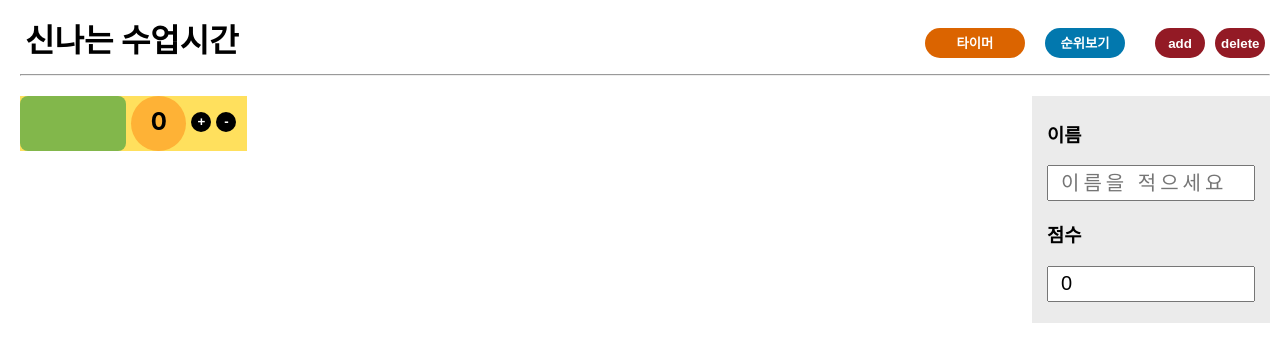
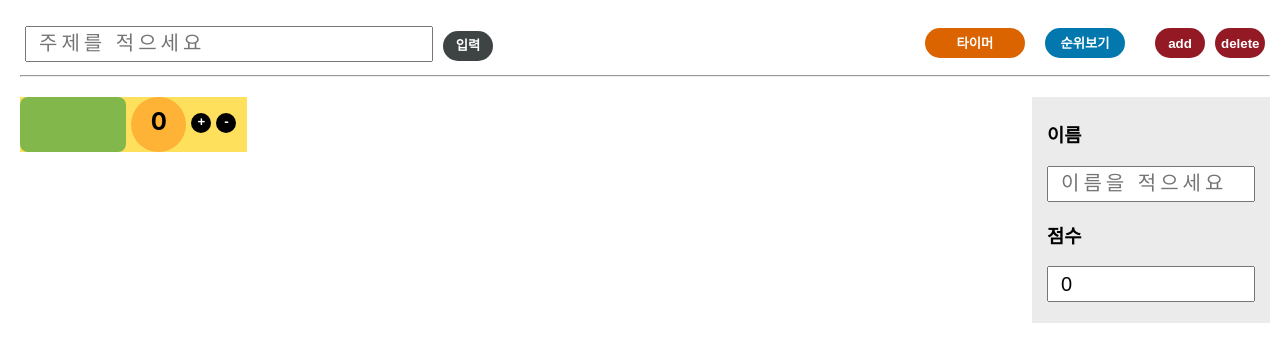
Before and after one commit to ezidol/class-check, a React app: page / in a window 1280 px wide. Shown: the top 362 px of the page. Built offline with nearby package versions, Linux system fonts and the light colour scheme.

Commit message:
Update func edit title, func Studentslist by 30

```diff
--- a/src/components/Class/Class.js
+++ b/src/components/Class/Class.js
@@ -52,6 +52,9 @@ class Class extends Component {
     }
 
     handleAddStudent = () => {
+        if (this.state.studentList.length == 30) {
+            return 0;
+        }
         const studentList = [...this.state.studentList];
         id++
         this.setState({
--- a/src/components/Class/Header/Header.css
+++ b/src/components/Class/Header/Header.css
@@ -6,10 +6,35 @@
     justify-content: space-between;
     padding-bottom: 0px;
 }
-.view-header > p {
+.view-header > .title-view {
     font-weight: bold;
     font-size: 2em;
     margin: 5px;
+}
+.view-header > .title-view > .input-button {
+    margin-left: 5px;
+}
+.view-header > .title-view input {
+    width: 400px;
+    height: 30px;
+    font-size: 20px;
+    letter-spacing: 4px;
+    text-indent: 10px;
+}
+.view-header > .title-view > .input-button > button {
+    background-color: #3e4444;
+    font-weight: bold;
+    color: white;
+    width:50px;
+    height:30px;
+    border-radius:75px;
+    text-align:center;
+    line-height:0.3em;
+    border: 0;
+    outline: 0;
+    margin: 16px 5px 0px 5px;
+    cursor: pointer;
+
 }
 
 .view-header .control button {
--- a/src/components/Class/Header/Header.js
+++ b/src/components/Class/Header/Header.js
@@ -1,12 +1,41 @@
-import React from 'react';
+import React, {useState} from 'react';
 import './Header.css';
 import Timer from '../Timer/Timer';
 
 const Header = (props) => {
+    const [title, setTitle] = useState('');
+    const [input, setInput] = useState(true);
+    const [inputButtonName, setInputButtonName] = useState('입력');
+    let titleComponent = '';
+    const handleEditTitle = (e) => {
+        setTitle(e.target.value);
+    }
+    const handleInputButton = () => {
+        if (input) {
+            setInput(false);
+            setInputButtonName('수정');
+        } else {
+            setInput(true);
+            setInputButtonName('입력');
+        }
+
+    }
+    if (input) {
+        titleComponent = <input type="text" placeholder="주제를 적으세요" value={title} onChange={(e) => handleEditTitle(e)} />
+    } else {
+        titleComponent = title;
+    }
+
     return (
         <div className="header">
             <div className="view-header">
-                <p>신나는 수업시간</p>
+                <div className="title-view">
+                    {titleComponent}
+                    <span className="input-button">
+                        <button onClick={() => handleInputButton()}>{inputButtonName}</button>
+                    </span>
+
+                </div>
                 {props.timerShow ? <Timer /> : null}
                 <div>
                     <div className="button">
--- a/src/components/Class/Students/Students.css
+++ b/src/components/Class/Students/Students.css
@@ -11,3 +11,6 @@
 .list2 {
     flex:2;
 }
+.list3 {
+    flex:3;
+}
--- a/src/components/Class/Students/Students.js
+++ b/src/components/Class/Students/Students.js
@@ -4,7 +4,7 @@ import './Students.css';
 
 const students = (props) => {
 
-    const student_list =
+    let student_list =
         props.studentList ? props.studentList.map(student => {
         return <Student
                 key={student.id}
@@ -15,13 +15,21 @@ const students = (props) => {
                 clicked={() => props.handleActiveId(student.id)}
                 handlePlusScore={props.handlePlusScore}
                 handleMinusScore={props.handleMinusScore} />
-    }) : null;
+        }) : null;
+    const max_students = 30;
+    student_list = student_list.slice(0, max_students);
+    let student_list10;
+    if (student_list.length > 10 && student_list.length <= 20) {
+        student_list10 = <div className="list"><div className="list1">{student_list.slice(0,10)}</div><div className="list2">{student_list.slice(10,20)}</div></div>;
+    } else if (student_list.length > 20) {
+        student_list10 = <div className="list"><div className="list1">{student_list.slice(0,10)}</div><div className="list2">{student_list.slice(10,20)}</div><div className="list3">{student_list.slice(20,30)}</div></div>;
+    } else (
+        student_list10 = student_list
+    )
 
     return (
         <div className="Students">
-            {student_list.length > 10 ? <div className="list"><div className="list1">{student_list.slice(0,10)}</div><div className="list2">{student_list.slice(10,20)}</div></div>
-            : student_list}
-
+            {student_list10}
         </div>
     )
 }
```
